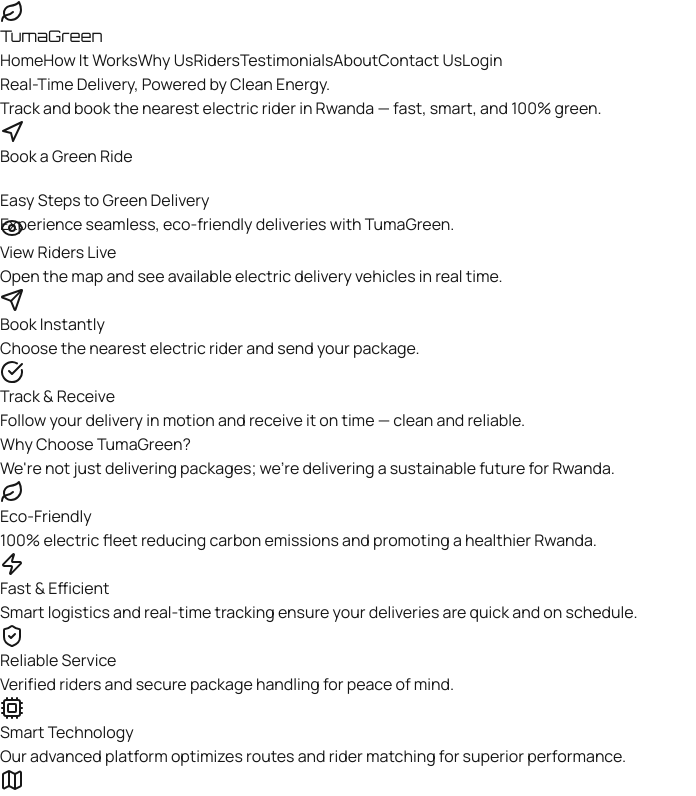
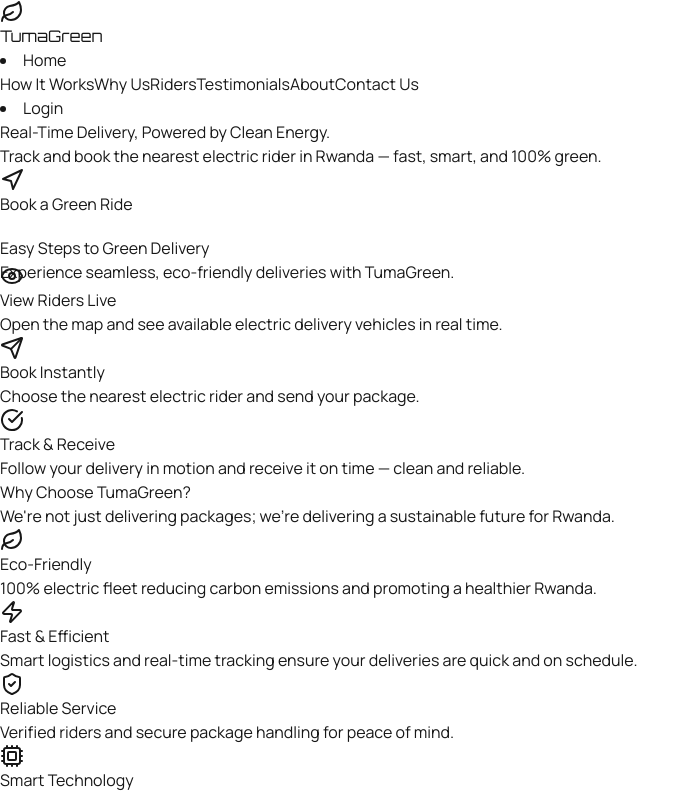
Before and after one commit to Shemab23/Ingabotech-TumaGreen, a Next.js app: page / in a window 1280 px wide. Shown: the top 796 px of the page, without its empty margins (0-696 px from the left). Built offline with nearby package versions, Linux system fonts and the light colour scheme.

Commit message:
updated the login page

```diff
--- a/app/page.jsx
+++ b/app/page.jsx
@@ -8,33 +8,23 @@
 import About from "@/components/About";
 import ContactUs from "@/components/ContactUs";
 import Footer from "@/components/Footer";
-import LoginPage from "@/components/LoginPage"; // Ensure this import path is correct
+// Remove this line if it was present: import LoginPage from "@/components/LoginPage";
+
 
 export default function HomePage() {
-  // Assuming useUser provides activeSection as per your Navbar code
   // const {message} = useUser();
 
   return (
     <div className="flex flex-col w-screen">
-      {/* Navbar will handle scrolling to sections */}
       <Navbar/>
       <div className="flex flex-col w-screen ">
-        {/*
-          IMPORTANT: For scrollToSection to work, each of these components (Home, HowItWorks, etc.)
-          MUST have an id prop that matches the 'id' in your Navbar's navItems.
-          For example: <Home id="home" /> or ensure the top-level div inside Home.jsx has id="home".
-          If they don't have IDs, scrollToSection won't be able to find them.
-          I'm assuming they already have these internal IDs or will be updated.
-        */}
-        <Home/> {/* Assuming this component's root element has id="home" */}
-        <HowItWorks/> {/* Assuming this component's root element has id="how-it-works" */}
-        <WhyUs/> {/* Assuming this component's root element has id="why-tumagreen" */}
-        <Riders/> {/* Assuming this component's root element has id="become-rider" */}
-        <Testimonials/> {/* Assuming this component's root element has id="testimonials" */}
-        <About/> {/* Assuming this component's root element has id="about" */}
-        <ContactUs/>{/* Assuming this component's root element has id="contact" */}
-        {/* Your Login Page component, now included as a scrollable section */}
-        <LoginPage id="login" /> {/* Assuming LoginPage's root element will use this id */}
+        <Home/>
+        <HowItWorks/>
+        <WhyUs/>
+        <Riders/>
+        <Testimonials/>
+        <About/>
+        <ContactUs/>{/** it is combining with frequently asked question, it is misleading. */}
         <Footer/>
       </div>
     </div>
--- a/components/Navbar.jsx
+++ b/components/Navbar.jsx
@@ -1,24 +1,30 @@
 "use client"
-import React from 'react'
+import React from 'react';
+import Link from 'next/link'; // Import the Link component from Next.js
 import Logo from './ui/Logo'
 import { motion } from 'framer-motion'
-import { useUser } from "@/context/UserContext";
+import { useUser } from "@/context/UserContext"; // Keeping this if your Navbar actually uses it
 
 const Navbar = () => {
-    const {activeSection} = useUser();
+    const {activeSection} = useUser(); // Keeping this as per your original code
+
+    // Note: For actual page navigation (e.g., to /login), you use Link.
+    // For scrolling to sections on the same page, your scrollToSection function is correct.
+    // This Navbar will now combine both.
 
     const navItems = [
-    { label: 'Home', id: 'home' },
-    { label: 'How It Works', id: 'how-it-works' },
-    { label: 'Why Us', id: 'why-tumagreen' },
-    { label: 'Riders', id: 'become-rider' },
-    { label: 'Testimonials', id: 'testimonials' },
-    { label: 'About', id: 'about' },
-    { label: 'Contact Us', id: 'contact' },
-    { label: 'Login', id: 'login' } // <-- Added the Login item here!
+    { label: 'Home', href: '/', type: 'route' }, // Changed to type 'route'
+    { label: 'How It Works', id: 'how-it-works', type: 'scroll' },
+    { label: 'Why Us', id: 'why-tumagreen', type: 'scroll' },
+    { label: 'Riders', id: 'become-rider', type: 'scroll' },
+    { label: 'Testimonials', id: 'testimonials', type: 'scroll' },
+    { label: 'About', id: 'about', type: 'scroll' },
+    { label: 'Contact Us', id: 'contact', type: 'scroll' },
+    { label: 'Login', href: '/login', type: 'route' } // Added Login as a route
   ];
 
   const scrollToSection = (id)=>{
+    // Ensure this function is only called for scroll-to-section links
     const el = document.getElementById(id);
     if(el){
       el.scrollIntoView({behavior: 'smooth'});
@@ -32,9 +38,36 @@
                 <Logo/>
             </div>
             <div className="hidden md:flex items-center space-x-6">
-            {navItems.map((item, index) => (
+            {navItems.map((item, index) => {
+                if (item.type === 'route') {
+                    return (
+                        <motion.li
+                            key={item.label} // Use label as key for route items
+                            initial={{ opacity: 0, y: -15 }}
+                            animate={{ opacity: 1, y: 0 }}
+                            transition={{ duration: 0.4, delay: index * 0.05 }}
+                            className="list-none" // Remove default list-item styling
+                        >
+                            <Link
+                                href={item.href}
+                                className={`text-sm font-medium transition-colors hover:text-green-600 ${
+                                  // activeSection logic might need adjustment for routes, or remove if not used for routes
+                                  // This simple activeSection check only works for scrollable IDs.
+                                  // For routes, you'd typically use `usePathname` from `next/navigation`
+                                  // to check if the current path matches item.href.
+                                  activeSection === item.id // This condition only applies if 'id' exists and is somehow tied to routes
+                                    ? 'text-green-600 underline underline-offset-4 decoration-2 decoration-green-500 font-semibold text-lg'
+                                    : 'text-green-700 font-semibold text-md'
+                                }`}
+                            >
+                                {item.label}
+                            </Link>
+                        </motion.li>
+                    );
+                } else {
+                    return (
                         <motion.button
-                key={item.id}
+                            key={item.id} // Use id as key for scroll items
                             onClick={() => scrollToSection(item.id)}
                             className={`text-sm font-medium transition-colors hover:text-green-600 ${
                               activeSection === item.id
@@ -47,7 +80,9 @@
                         >
                             {item.label}
                         </motion.button>
-            ))}
+                    );
+                }
+            })}
             </div>
         </div>
     </nav>
```
Also changed, not shown: app/login/page.jsx (added, +11 -0 lines). Lines whose indentation alone changed are shown as unchanged.
